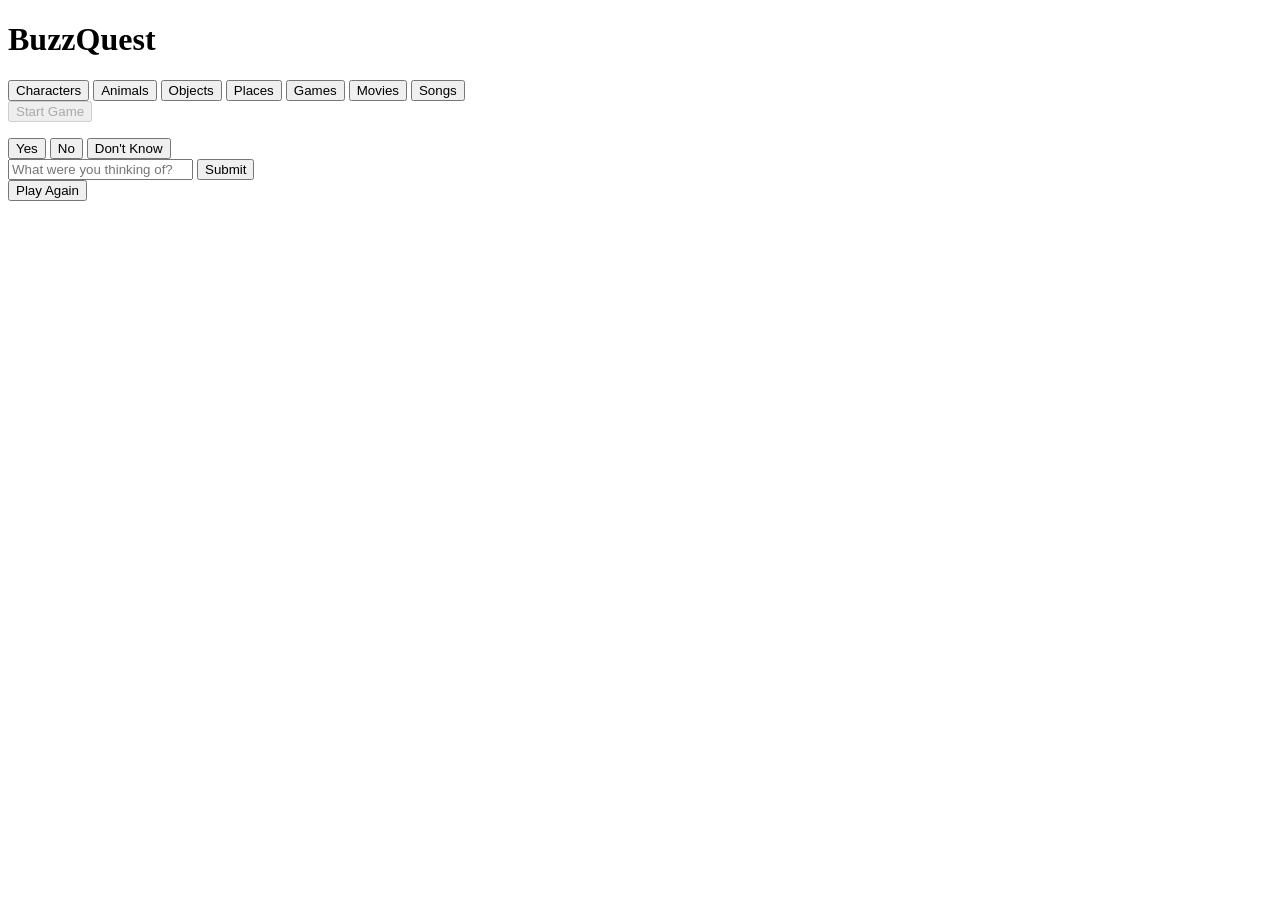
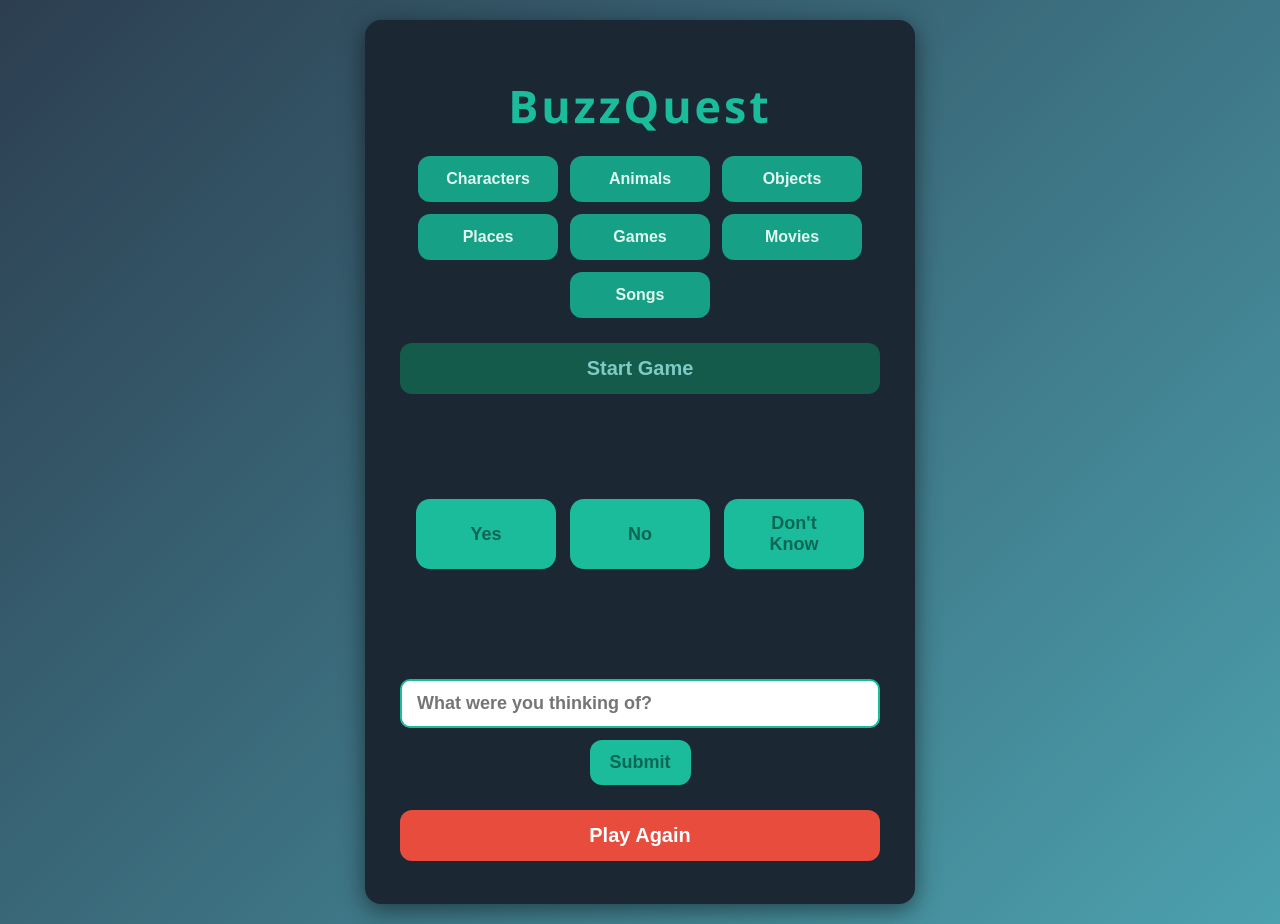
Before and after one commit to MinecraftForgeCreator/BuzzQuest, a plain HTML site: page index.html in a window 1280 px wide. Before the commit the page ends 800 px from the top, so only its background shows below. Drawn offline with Linux system fonts and the light colour scheme.

Commit message:
Update index.html

```diff
--- a/index.html
+++ b/index.html
@@ -5,9 +5,172 @@
   <meta name="viewport" content="width=device-width, initial-scale=1" />
   <title>BuzzQuest - The Ultimate Guessing Game</title>
   <style>
-    /* Same styles as before... */
-    /* Remove the selected button highlight */
-    .category-btn.selected {
+    /* Base Styles */
+    body {
+      font-family: 'Segoe UI', Tahoma, Geneva, Verdana, sans-serif;
+      background: linear-gradient(135deg, #2c3e50, #4ca1af);
+      color: #f0f4f8;
+      margin: 0;
+      padding: 0;
+      display: flex;
+      justify-content: center;
+      align-items: flex-start;
+      min-height: 100vh;
+      padding: 20px;
+    }
+    #app {
+      background: #1b2733;
+      border-radius: 16px;
+      box-shadow: 0 6px 25px rgba(0,0,0,0.5);
+      width: 100%;
+      max-width: 480px;
+      padding: 25px 35px;
+      user-select: none;
+    }
+    h1 {
+      color: #1abc9c;
+      margin-bottom: 20px;
+      text-align: center;
+      font-weight: 700;
+      letter-spacing: 3px;
+      font-size: 2.8rem;
+    }
+    .category-buttons {
+      display: flex;
+      flex-wrap: wrap;
+      gap: 12px;
+      justify-content: center;
+      margin-bottom: 25px;
+    }
+    .category-btn {
+      background: #16a085;
+      border: none;
+      color: #e0f7f1;
+      padding: 14px 24px;
+      border-radius: 12px;
+      font-weight: 700;
+      font-size: 16px;
+      cursor: pointer;
+      flex: 1 1 40%;
+      max-width: 140px;
+      transition: background 0.3s ease;
+      user-select: none;
+    }
+    .category-btn:hover {
+      background: #1abc9c;
+    }
+    #start-btn {
+      width: 100%;
+      background: #1abc9c;
+      color: #0e6655;
+      font-weight: 700;
+      padding: 14px;
+      font-size: 20px;
+      border-radius: 12px;
+      border: none;
+      cursor: pointer;
+      transition: background 0.3s ease;
+    }
+    #start-btn:disabled {
+      background: #145b4b;
+      cursor: not-allowed;
+      color: #7dcbc4;
+    }
+    #start-btn:hover:not(:disabled) {
+      background: #16a085;
+    }
+    #message {
+      font-size: 20px;
+      font-weight: 600;
+      text-align: center;
+      min-height: 70px;
+      margin: 20px 0 12px;
+    }
+    .answers {
+      display: flex;
+      justify-content: center;
+      gap: 14px;
+      margin-top: 15px;
+      flex-wrap: wrap;
+    }
+    .answer-btn {
+      background: #1abc9c;
+      color: #0e6655;
+      border: none;
+      padding: 14px 28px;
+      border-radius: 14px;
+      font-size: 18px;
+      cursor: pointer;
+      font-weight: 700;
+      transition: background 0.3s ease;
+      user-select: none;
+      flex: 1 1 30%;
+      max-width: 140px;
+    }
+    .answer-btn:hover {
+      background: #16a085;
+    }
+    .answer-btn.disabled {
+      background: #145b4b;
+      cursor: default;
+      color: #7dcbc4;
+    }
+    #guess-section {
+      margin-top: 30px;
+      font-size: 22px;
+      font-weight: 700;
+      text-align: center;
+      min-height: 60px;
+    }
+    #next-round-btn {
+      margin-top: 25px;
+      width: 100%;
+      background: #e74c3c;
+      color: white;
+      border: none;
+      padding: 14px;
+      border-radius: 12px;
+      font-size: 20px;
+      cursor: pointer;
+      font-weight: 700;
+      transition: background 0.3s ease;
+    }
+    #next-round-btn:hover {
+      background: #c0392b;
+    }
+    .scoreboard {
+      margin-top: 18px;
+      text-align: center;
+      font-weight: 700;
+      font-size: 18px;
+      color: #1abc9c;
+    }
+    #user-input-section {
+      margin-top: 20px;
+      text-align: center;
+    }
+    #user-guess-input {
+      width: 100%;
+      padding: 12px 15px;
+      border-radius: 10px;
+      border: 2px solid #1abc9c;
+      font-size: 18px;
+      font-weight: 600;
+      box-sizing: border-box;
+    }
+    #submit-user-guess {
+      margin-top: 12px;
+      background: #1abc9c;
+      color: #0e6655;
+      border: none;
+      padding: 12px 20px;
+      font-weight: 700;
+      font-size: 18px;
+      border-radius: 12px;
+      cursor: pointer;
+      transition: background 0.3s ease;
+    }
+    #submit-user-guess:hover {
       background: #16a085;
     }
   </style>
@@ -48,7 +211,6 @@
   </div>
 
   <script>
-    // Dynamic behavior and interactivity
     document.addEventListener("DOMContentLoaded", () => {
       const categoryButtons = document.querySelectorAll('.category-btn');
       const startButton = document.getElementById('start-btn');
@@ -65,7 +227,7 @@
 
       // Enable "Start Game" when a category is selected
       categoryButtons.forEach(button => {
-        button.addEventListener('click', (e) => {
+        button.addEventListener('click', () => {
           // Instead of highlighting the category, just store the selection
           selectedCategory = button.getAttribute('data-category');
           startButton.disabled = false;
```
